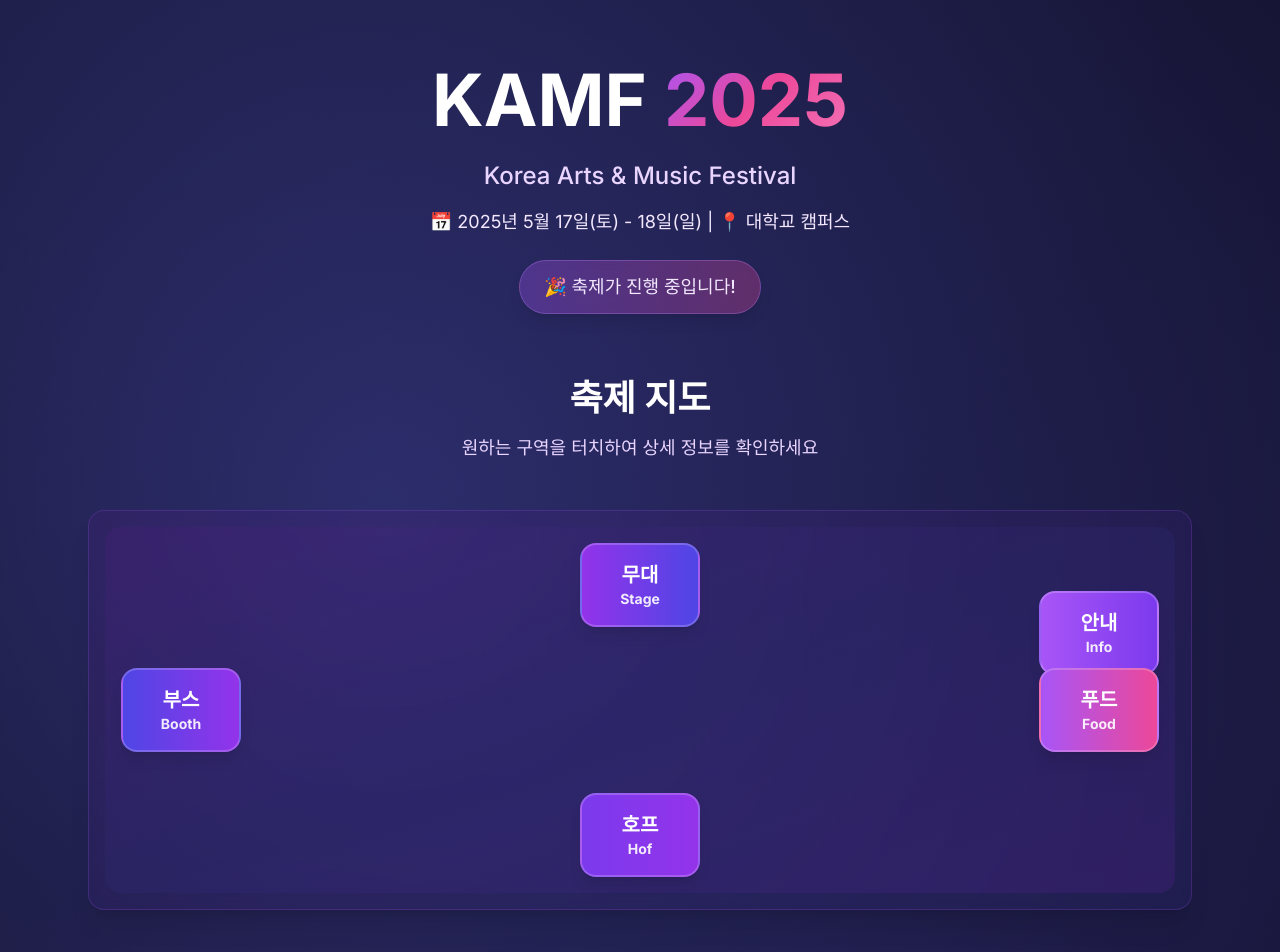
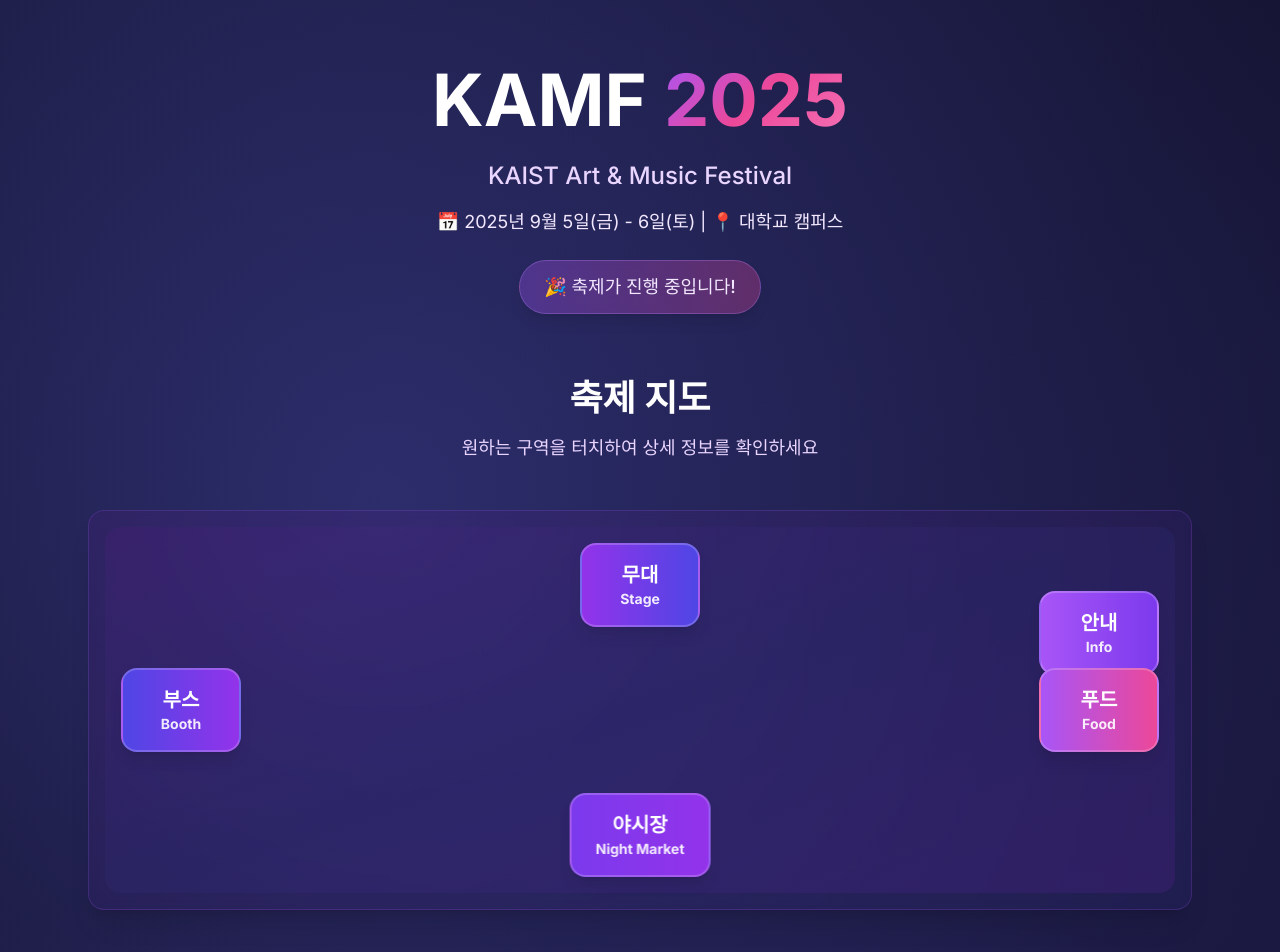
Before and after one commit to pbc1017/one-day-pub, a Next.js app in the folder apps/web/: page / in a window 1280 px wide. Shown: the top 952 px of the page. Built offline with nearby package versions, Linux system fonts and the light colour scheme.

Commit message:
[KAMF-4] 임의 정보 수정 (#7)
* fix: kamf acronym

* fix: night market

* fix: use fri sat

```diff
--- a/apps/web/src/app/booth/page.tsx
+++ b/apps/web/src/app/booth/page.tsx
@@ -66,9 +66,9 @@
   },
   {
     id: 7,
-    titleKo: 'HOF 라운지',
-    titleEn: 'HOF Lounge',
-    zone: Zone.HOF,
+    titleKo: '야시장 라운지',
+    titleEn: 'Night Market Lounge',
+    zone: Zone.NIGHT_MARKET,
     descriptionKo: '축제의 하이라이트! 시원한 맥주와 치킨으로 친구들과 즐거운 시간을 보내세요.',
     descriptionEn:
       'The highlight of the festival! Enjoy refreshing beer and chicken with your friends.',
--- a/apps/web/src/app/map/[zone]/page.tsx
+++ b/apps/web/src/app/map/[zone]/page.tsx
@@ -6,7 +6,7 @@
     booth: Zone.BOOTH,
     info: Zone.INFO,
     'food-truck': Zone.FOOD_TRUCK,
-    hof: Zone.HOF,
+    'night-market': Zone.NIGHT_MARKET,
   };
   return mapping[urlParam] || null;
 };
@@ -31,9 +31,9 @@
     image: 'https://images.unsplash.com/photo-1565299624946-b28f40a0ca4b?w=800&h=400&fit=crop',
     bgGradient: 'from-purple-500 to-pink-500',
   },
-  [Zone.HOF]: {
-    nameKr: '호프존',
-    nameEn: 'Hof Zone',
+  [Zone.NIGHT_MARKET]: {
+    nameKr: '야시장',
+    nameEn: 'Night Market Zone',
     image: 'https://images.unsplash.com/photo-1514933651103-005eec06c04b?w=800&h=400&fit=crop',
     bgGradient: 'from-violet-600 to-purple-600',
   },
@@ -112,20 +112,20 @@
       descriptionEn: 'We sell delicious desserts and drinks.',
     },
   ],
-  [Zone.HOF]: [
+  [Zone.NIGHT_MARKET]: [
     {
       id: 9,
-      titleKo: '대학생 호프',
-      titleEn: 'Student Pub',
-      zone: Zone.HOF,
-      descriptionKo: '대학생들을 위한 호프 및 안주를 판매합니다.',
-      descriptionEn: 'We sell Hof and snacks for university students.',
+      titleKo: '대학생 야시장',
+      titleEn: 'Student Night Market',
+      zone: Zone.NIGHT_MARKET,
+      descriptionKo: '대학생들을 위한 야시장 및 안주를 판매합니다.',
+      descriptionEn: 'We sell night market food and snacks for university students.',
     },
     {
       id: 10,
       titleKo: '치킨&맥주',
       titleEn: 'Chicken & Beer',
-      zone: Zone.HOF,
+      zone: Zone.NIGHT_MARKET,
       descriptionKo: '바삭한 치킨과 시원한 맥주의 조합!',
       descriptionEn: 'The combination of crispy chicken and refreshing beer!',
     },
@@ -140,7 +140,7 @@
       <main className="flex min-h-screen flex-col items-center justify-center p-24 bg-purple-organic organic-overlay">
         <div className="card-purple p-12 text-center rounded-3xl">
           <h1 className="text-4xl font-bold text-red-400 mb-4">잘못된 Zone입니다</h1>
-          <p className="text-purple-200">유효한 zone: booth, info, food-truck, hof</p>
+          <p className="text-purple-200">유효한 zone: booth, info, food-truck, night-market</p>
         </div>
       </main>
     );
--- a/apps/web/src/app/map/page.tsx
+++ b/apps/web/src/app/map/page.tsx
@@ -42,10 +42,10 @@
     color: 'bg-gradient-to-r from-purple-500 to-pink-500 hover:from-purple-600 hover:to-pink-600',
   },
   {
-    id: 'hof',
-    nameKr: '호프',
-    nameEn: 'Hof',
-    url: '/map/hof',
+    id: 'nightMarket',
+    nameKr: '야시장',
+    nameEn: 'Night Market',
+    url: '/map/night-market',
     available: true,
     position: 'bottom-8 left-1/2 transform -translate-x-1/2',
     color:
@@ -74,7 +74,7 @@
     status: 'open',
   },
   {
-    zone: '호프존',
+    zone: '야시장',
     hours: '17:00 - 24:00',
     description: '주류 및 안주 판매',
     status: 'open',
--- a/apps/web/src/app/page.tsx
+++ b/apps/web/src/app/page.tsx
@@ -42,10 +42,10 @@
     color: 'bg-gradient-to-r from-purple-500 to-pink-500 hover:from-purple-600 hover:to-pink-600',
   },
   {
-    id: 'hof',
-    nameKr: '호프',
-    nameEn: 'Hof',
-    url: '/map/hof',
+    id: 'nightMarket',
+    nameKr: '야시장',
+    nameEn: 'Night Market',
+    url: '/map/night-market',
     available: true,
     position: 'bottom-8 left-1/2 transform -translate-x-1/2',
     color:
@@ -74,7 +74,7 @@
     status: 'open',
   },
   {
-    zone: '호프존',
+    zone: '야시장',
     hours: '17:00 - 24:00',
     description: '주류 및 안주 판매',
     status: 'open',
@@ -123,9 +123,9 @@
           <h1 className="text-7xl font-bold text-white mb-6">
             KAMF <span className="text-purple-gradient">2025</span>
           </h1>
-          <p className="text-2xl text-purple-200 mb-4 font-medium">Korea Arts & Music Festival</p>
+          <p className="text-2xl text-purple-200 mb-4 font-medium">KAIST Art & Music Festival</p>
           <p className="text-lg text-purple-100 mb-6">
-            📅 2025년 5월 17일(토) - 18일(일) | 📍 대학교 캠퍼스
+            📅 2025년 9월 5일(금) - 6일(토) | 📍 대학교 캠퍼스
           </p>
         </div>
         <div className="inline-flex items-center px-6 py-3 bg-gradient-to-r from-purple-500/30 to-pink-500/30 backdrop-blur-sm border border-purple-400/30 text-purple-100 rounded-full text-lg font-medium shadow-lg">
--- a/apps/web/src/app/stages/page.tsx
+++ b/apps/web/src/app/stages/page.tsx
@@ -17,7 +17,7 @@
     endTime: '10:30',
     descriptionKo: 'KAMF 2025 축제의 시작을 알리는 개막식입니다. 모든 참가자들을 환영합니다.',
     descriptionEn: 'The opening ceremony of KAMF 2025, welcoming all participants.',
-    day: FestivalDay.SATURDAY,
+    day: FestivalDay.FRIDAY,
   },
   {
     id: 2,
@@ -27,7 +27,7 @@
     endTime: '12:00',
     descriptionKo: '젊은 에너지가 넘치는 록 밴드의 열정적인 공연입니다.',
     descriptionEn: 'An energetic performance by a rock band with young energy.',
-    day: FestivalDay.SATURDAY,
+    day: FestivalDay.FRIDAY,
   },
   {
     id: 3,
@@ -37,7 +37,7 @@
     endTime: '15:30',
     descriptionKo: '감성적인 어쿠스틱 기타와 보컬이 어우러진 따뜻한 음악 시간입니다.',
     descriptionEn: 'A warm acoustic guitar and vocal session that blends emotions.',
-    day: FestivalDay.SATURDAY,
+    day: FestivalDay.FRIDAY,
   },
   {
     id: 4,
@@ -47,28 +47,28 @@
     endTime: '17:30',
     descriptionKo: '최신 K-POP과 EDM이 만나는 흥겨운 DJ 무대입니다.',
     descriptionEn: 'A fun DJ performance with the latest K-POP and EDM.',
-    day: FestivalDay.SATURDAY,
+    day: FestivalDay.FRIDAY,
   },
   {
     id: 5,
-    titleKo: '토요일 메인 콘서트',
-    titleEn: 'Saturday Main Concert',
+    titleKo: '금요일 메인 콘서트',
+    titleEn: 'Friday Main Concert',
     startTime: '19:00',
     endTime: '21:00',
-    descriptionKo: '토요일의 하이라이트! 유명 아티스트들의 화려한 무대가 펼쳐집니다.',
-    descriptionEn: 'The highlight of Saturday! A dazzling stage with famous artists.',
-    day: FestivalDay.SATURDAY,
+    descriptionKo: '금요일의 하이라이트! 유명 아티스트들의 화려한 무대가 펼쳐집니다.',
+    descriptionEn: 'The highlight of Friday! A dazzling stage with famous artists.',
+    day: FestivalDay.FRIDAY,
   },
-  // Sunday stages
+  // Saturday stages
   {
     id: 6,
     titleKo: '모닝 재즈 카페',
     titleEn: 'Morning Jazz Cafe',
     startTime: '10:30',
     endTime: '11:30',
-    descriptionKo: '일요일 아침을 여는 부드러운 재즈 선율과 함께하는 시간입니다.',
-    descriptionEn: 'A warm jazz session that opens the Sunday morning.',
-    day: FestivalDay.SUNDAY,
+    descriptionKo: '토요일 아침을 여는 부드러운 재즈 선율과 함께하는 시간입니다.',
+    descriptionEn: 'A warm jazz session that opens the Saturday morning.',
+    day: FestivalDay.SATURDAY,
   },
   {
     id: 7,
@@ -78,7 +78,7 @@
     endTime: '13:00',
     descriptionKo: '우아하고 품격 있는 클래식 음악 연주회입니다.',
     descriptionEn: 'A classical music performance with elegance and refinement.',
-    day: FestivalDay.SUNDAY,
+    day: FestivalDay.SATURDAY,
   },
   {
     id: 8,
@@ -88,7 +88,7 @@
     endTime: '16:00',
     descriptionKo: '개성 넘치는 인디 아티스트들의 특별한 무대를 만나보세요.',
     descriptionEn: 'A special stage with indie artists who stand out.',
-    day: FestivalDay.SUNDAY,
+    day: FestivalDay.SATURDAY,
   },
   {
     id: 9,
@@ -98,7 +98,7 @@
     endTime: '18:00',
     descriptionKo: '남녀노소 모두가 함께 즐길 수 있는 트로트 가요 무대입니다.',
     descriptionEn: 'A trot festival where everyone can enjoy.',
-    day: FestivalDay.SUNDAY,
+    day: FestivalDay.SATURDAY,
   },
   {
     id: 10,
@@ -108,12 +108,12 @@
     endTime: '21:30',
     descriptionKo: 'KAMF 2025의 마지막을 장식하는 감동적인 폐막 콘서트입니다.',
     descriptionEn: 'An emotional closing concert that decorates the end of KAMF 2025.',
-    day: FestivalDay.SUNDAY,
+    day: FestivalDay.SATURDAY,
   },
 ];
 
 export default function StagesPage() {
-  const [selectedDay, setSelectedDay] = useState<FestivalDay>(FestivalDay.SATURDAY);
+  const [selectedDay, setSelectedDay] = useState<FestivalDay>(FestivalDay.FRIDAY);
 
   // 선택된 날짜에 해당하는 공연 필터링 및 시간순 정렬
   const filteredStages = mockStages
--- a/apps/web/src/components/BoothCard.tsx
+++ b/apps/web/src/components/BoothCard.tsx
@@ -11,14 +11,14 @@
   [Zone.BOOTH]: 'from-purple-600 to-indigo-600',
   [Zone.INFO]: 'from-purple-500 to-violet-600',
   [Zone.FOOD_TRUCK]: 'from-purple-500 to-pink-500',
-  [Zone.HOF]: 'from-violet-600 to-purple-600',
+  [Zone.NIGHT_MARKET]: 'from-violet-600 to-purple-600',
 };
 
 const zoneLabels = {
   [Zone.BOOTH]: '부스',
   [Zone.INFO]: '안내소',
   [Zone.FOOD_TRUCK]: '푸드트럭',
-  [Zone.HOF]: 'HOF',
+  [Zone.NIGHT_MARKET]: '야시장',
 };
 
 function highlightText(text: string, query: string) {
--- a/apps/web/src/components/SearchBar.tsx
+++ b/apps/web/src/components/SearchBar.tsx
@@ -14,7 +14,7 @@
   { value: Zone.BOOTH, label: '부스' },
   { value: Zone.INFO, label: '안내소' },
   { value: Zone.FOOD_TRUCK, label: '푸드트럭' },
-  { value: Zone.HOF, label: 'HOF' },
+  { value: Zone.NIGHT_MARKET, label: '야시장' },
 ];
 
 export function SearchBar({
--- a/apps/web/src/components/SegmentControl.tsx
+++ b/apps/web/src/components/SegmentControl.tsx
@@ -9,8 +9,8 @@
 
 export function SegmentControl({ selectedDay, onDayChange }: SegmentControlProps) {
   const days = [
+    { value: FestivalDay.FRIDAY, label: '금요일 (FRI)', shortLabel: 'FRI' },
     { value: FestivalDay.SATURDAY, label: '토요일 (SAT)', shortLabel: 'SAT' },
-    { value: FestivalDay.SUNDAY, label: '일요일 (SUN)', shortLabel: 'SUN' },
   ];
 
   return (
--- a/apps/web/src/components/StageCard.tsx
+++ b/apps/web/src/components/StageCard.tsx
@@ -6,14 +6,14 @@
   stage: StageWithDay;
 }
 
-const dayColors = {
-  [FestivalDay.SATURDAY]: 'from-purple-600 to-indigo-600',
-  [FestivalDay.SUNDAY]: 'from-indigo-600 to-purple-600',
+const gradientClasses = {
+  [FestivalDay.FRIDAY]: 'from-purple-600 to-indigo-600',
+  [FestivalDay.SATURDAY]: 'from-indigo-600 to-purple-600',
 };
 
 const dayLabels = {
+  [FestivalDay.FRIDAY]: '금요일',
   [FestivalDay.SATURDAY]: '토요일',
-  [FestivalDay.SUNDAY]: '일요일',
 };
 
 export function StageCard({ stage }: StageCardProps) {
@@ -25,7 +25,7 @@
             {stage.startTime} - {stage.endTime}
           </div>
           <div
-            className={`bg-gradient-to-r ${dayColors[stage.day]} text-white px-3 py-1 rounded-full text-sm font-medium shadow-md`}
+            className={`bg-gradient-to-r ${gradientClasses[stage.day]} text-white px-3 py-1 rounded-full text-sm font-medium shadow-md`}
           >
             {dayLabels[stage.day]}
           </div>
--- a/packages/interface/src/types/festival.ts
+++ b/packages/interface/src/types/festival.ts
@@ -9,15 +9,15 @@
   BOOTH = 'booth',
   INFO = 'info',
   FOOD_TRUCK = 'foodTruck',
-  HOF = 'hof',
+  NIGHT_MARKET = 'nightMarket',
 }
 
 /**
  * 축제 날짜
  */
 export enum FestivalDay {
+  FRIDAY = 'FRI',
   SATURDAY = 'SAT',
-  SUNDAY = 'SUN',
 }
 
 /**
```
Also changed, not shown: 1 other file (tests, documents, lock files or other folders).
